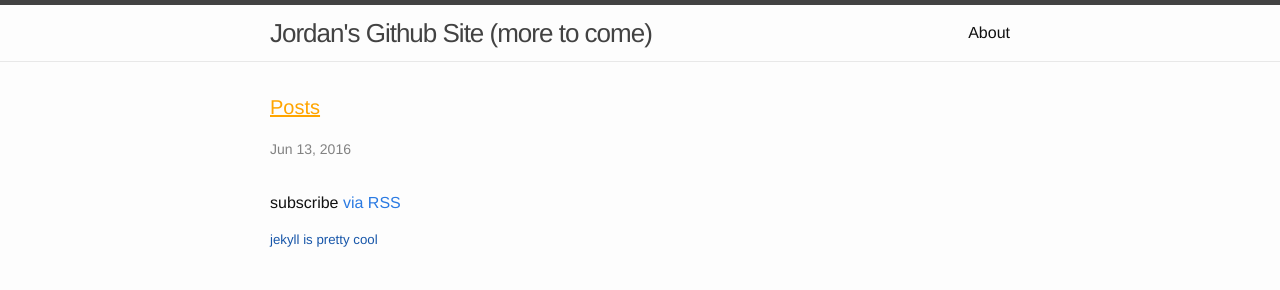
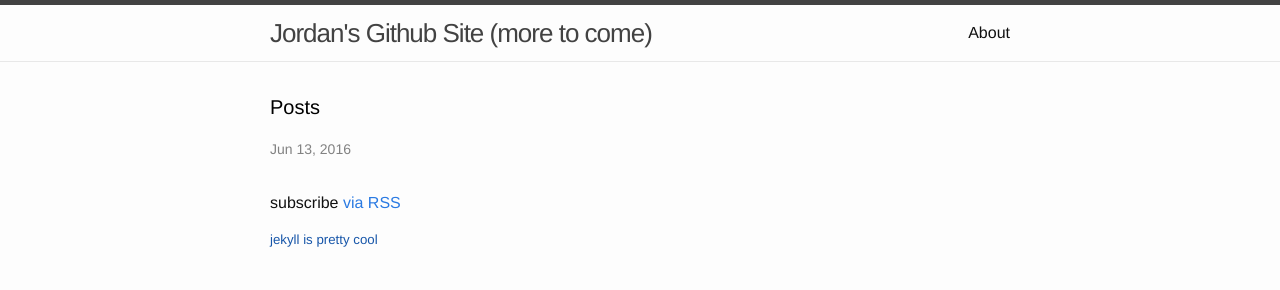
Before and after one commit to Jordanpb/codeacademyTest, a Jekyll site: the page built from index.html, in a window 1280 px wide. Shown: the top 290 px of the page. Built offline with Jekyll 4.4.1, drawn with Linux system fonts in a browser that asks for light colours.

Commit message:
Update _layout.scss

```diff
--- a/_sass/_layout.scss
+++ b/_sass/_layout.scss
@@ -186,14 +186,13 @@
 
 .page-heading {
     font-size: 20px;
-    color: orange;
-    text-decoration: underline;
+    color: black;
 }
 
 h1.page-heading:hover{
-    color: green;
+    color: grey;
     cursor: pointer;
-    font-size: 40px;
+    font-size: 25px;
 }
 
 .post-list {
```
